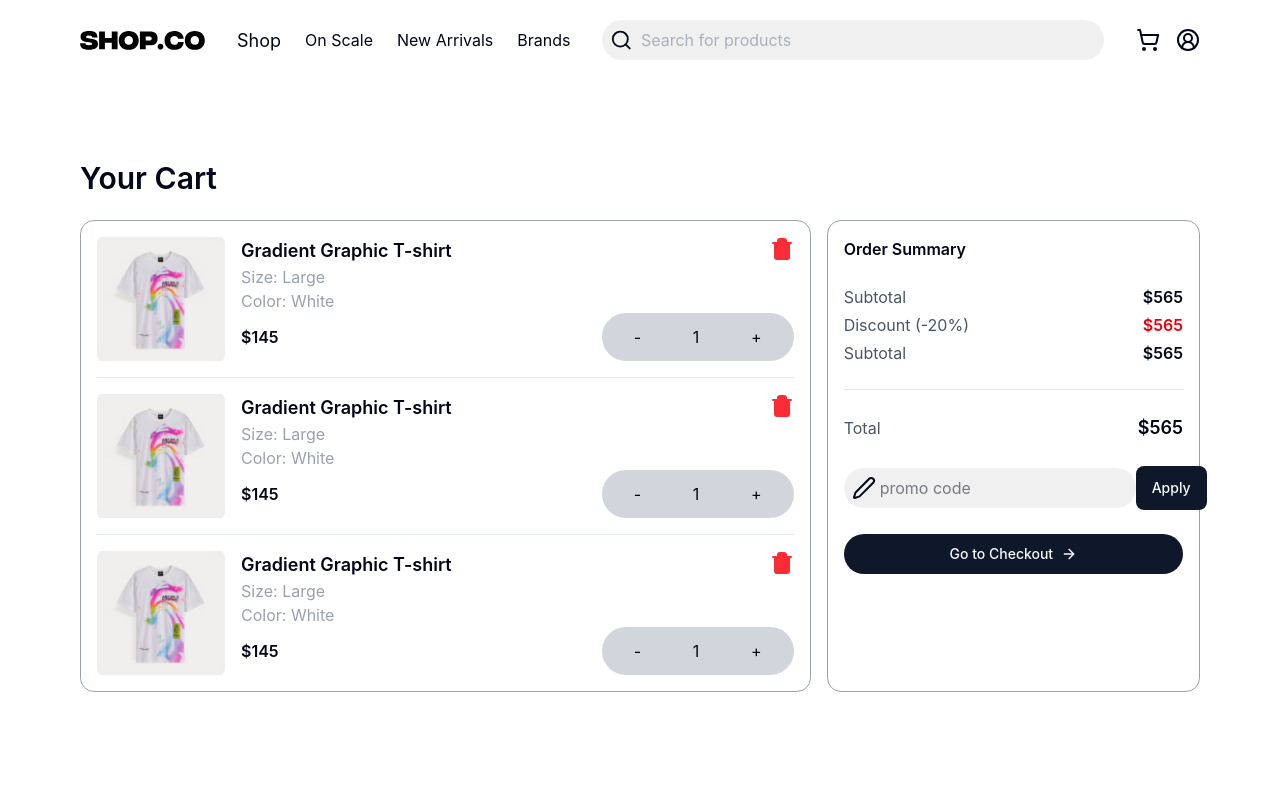
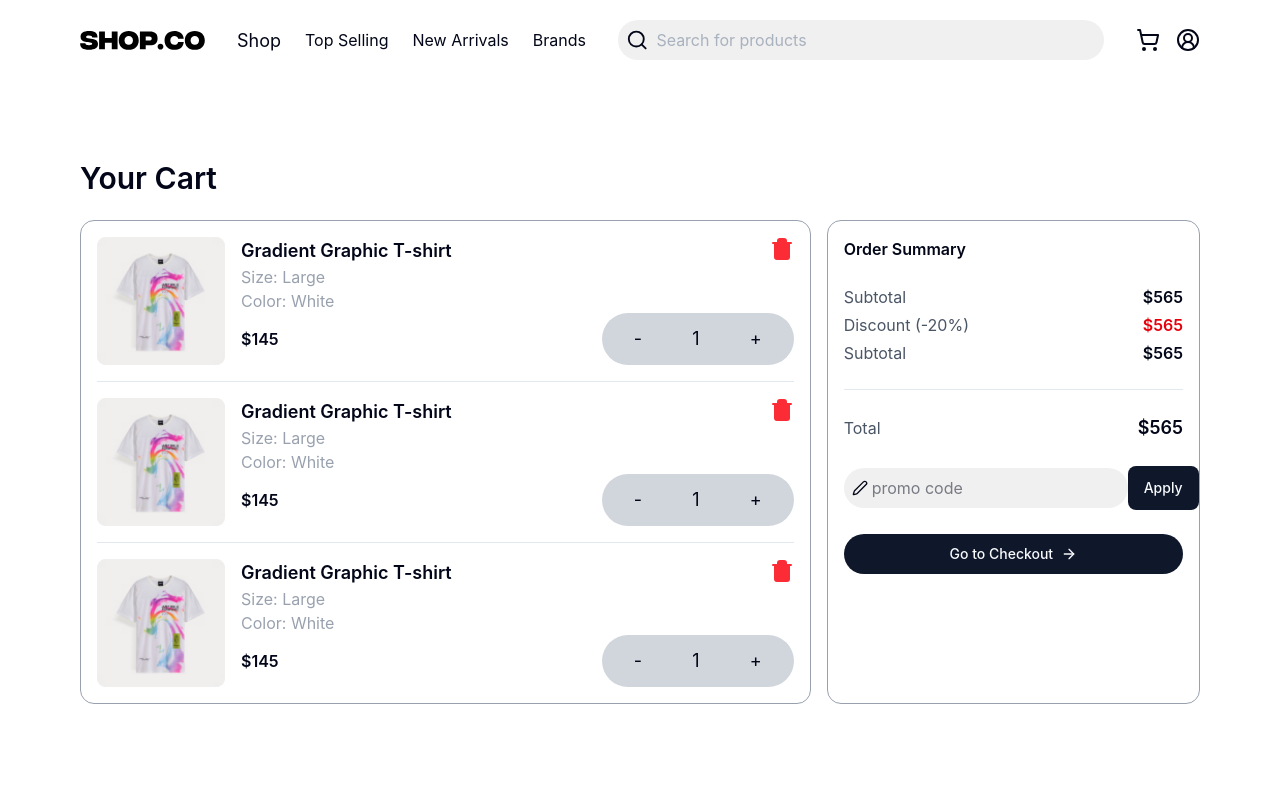
Before and after one commit to Saifullah-Afridi/ecom-desgin, a Next.js app: page /cart in a window 1280 px wide. Shown: the top 800 px of the page. Built offline with nearby package versions, Linux system fonts and the light colour scheme; a web font is replaced by a local one.

Commit message:
fixed small issues

```diff
--- a/app/cart/page.tsx
+++ b/app/cart/page.tsx
@@ -34,9 +34,9 @@ export default function CartPage() {
                 <div className="flex items-center justify-between ">
                   <span className="font-semibold"> $145</span>
                   <div className=" w-48 bg-gray-300 px-6 rounded-full py-3   flex items-center justify-between">
-                    <span className="cursor-pointer  px-2 ">-</span>
-                    <span className="cursor-pointer  px-2 ">1</span>
-                    <span className="cursor-pointer px-2 ">+</span>
+                    <span className="cursor-pointer  px-2  text-lg">-</span>
+                    <span className="cursor-pointer  px-2  text-lg">1</span>
+                    <span className="cursor-pointer px-2  text-lg">+</span>
                   </div>
                 </div>
               </div>
@@ -65,9 +65,9 @@ export default function CartPage() {
                 <div className="flex items-center justify-between ">
                   <span className="font-semibold"> $145</span>
                   <div className=" w-48 bg-gray-300 px-6 rounded-full py-3   flex items-center justify-between">
-                    <span className="cursor-pointer  px-2 ">-</span>
-                    <span className="cursor-pointer  px-2 ">1</span>
-                    <span className="cursor-pointer px-2 ">+</span>
+                    <span className="cursor-pointer  px-2  text-lg">-</span>
+                    <span className="cursor-pointer  px-2  text-lg">1</span>
+                    <span className="cursor-pointer px-2  text-lg">+</span>
                   </div>
                 </div>
               </div>
@@ -96,9 +96,9 @@ export default function CartPage() {
                 <div className="flex items-center justify-between ">
                   <span className="font-semibold"> $145</span>
                   <div className=" w-48 bg-gray-300 px-6 rounded-full py-3   flex items-center justify-between">
-                    <span className="cursor-pointer  px-2 ">-</span>
-                    <span className="cursor-pointer  px-2 ">1</span>
-                    <span className="cursor-pointer px-2 ">+</span>
+                    <span className="cursor-pointer  px-2  text-lg">-</span>
+                    <span className="cursor-pointer  px-2  text-lg">1</span>
+                    <span className="cursor-pointer px-2  text-lg">+</span>
                   </div>
                 </div>
               </div>
@@ -131,7 +131,7 @@ export default function CartPage() {
             </div>
             <div className="flex items-center  justify-between">
               <div className="flex-1 flex items-center h-10 gap-1 bg-[#F0F0F0] px-2  rounded-full ">
-                <Pen />
+                <Pen className="h-4 w-4" />
                 <input
                   className="bg-none border-none outline-none"
                   type="text"
--- a/app/globals.css
+++ b/app/globals.css
@@ -1,9 +1,14 @@
-@import url('https://fonts.googleapis.com/css2?family=Satoshi:wght@400;500;700&display=swap');
-@import url('https://fonts.cdnfonts.com/css/integral-cf');
-@import url('https://fonts.googleapis.com/css2?family=ABeeZee:ital@0;1&display=swap');
+@import url("https://fonts.googleapis.com/css2?family=Satoshi:wght@400;500;700&display=swap");
+@import url("https://fonts.cdnfonts.com/css/integral-cf");
+@import url("https://fonts.googleapis.com/css2?family=ABeeZee:ital@0;1&display=swap");
 
 @import "tailwindcss";
 @import "tw-animate-css";
+
+/* Smooth scroll behavior */
+html {
+  scroll-behavior: smooth;
+}
 
 @custom-variant dark (&:is(.dark *));
 
@@ -132,20 +137,25 @@
   }
   body {
     @apply bg-background text-foreground;
-    font-family: 'Satoshi', -apple-system, BlinkMacSystemFont, 'Segoe UI', sans-serif;
+    font-family:
+      "Satoshi",
+      -apple-system,
+      BlinkMacSystemFont,
+      "Segoe UI",
+      sans-serif;
   }
 }
 
 @utility heading-integral {
-  font-family: 'Integral CF', sans-serif;
+  font-family: "Integral CF", sans-serif;
   font-weight: 700;
 }
 
 @utility heading-abeezee {
-  font-family: 'ABeeZee', sans-serif;
+  font-family: "ABeeZee", sans-serif;
   font-weight: 400;
 }
 
 @utility text-satoshi {
-  font-family: 'Satoshi', sans-serif;
+  font-family: "Satoshi", sans-serif;
 }
--- a/app/page.tsx
+++ b/app/page.tsx
@@ -14,10 +14,16 @@ export default function HomePage() {
     <div className="min-h-screen">
       <HeroSectionNew />
       <BrandsSection />
-      <NewArrivalsSection />
+      <div id="new-arrivals">
+        <NewArrivalsSection />
+      </div>
       <Separator className="mx-auto max-w-7xl bg-black/10" />
-      <TopSellingSection />
-      <BrowseStyleSection />
+      <div id="top-selling">
+        <TopSellingSection />
+      </div>
+      <div id="browse-styles">
+        <BrowseStyleSection />
+      </div>
       <ReviewsSection />
     </div>
   );
--- a/components/NewArrival.tsx
+++ b/components/NewArrival.tsx
@@ -4,7 +4,7 @@ import ProductCard from "./ui/product-card";
 
 export default function NewArrival() {
   return (
-    <div className="px-2 md:px-8 lg:px-20 py-14">
+    <div id="arrival" className="px-2 md:px-8 lg:px-20 py-14">
       <h2 className=" font-bold text-3xl md:text-4xl lg:text-5xl lg:mb-16 font-bold text-center mb-8 ">
         New Arrival
       </h2>
--- a/components/bigger-screen-navigation.tsx
+++ b/components/bigger-screen-navigation.tsx
@@ -6,7 +6,7 @@ export default function BiggerScreenNavigation() {
   return (
     <div className="w-full mx-auto max-w-7xl px-2 md:px-8 lg:px-20 hidden lg:block py-5">
       <div className="flex items-center gap-8 ">
-        <div>
+        <Link href="/">
           <svg
             width="125"
             height="19"
@@ -19,18 +19,18 @@ export default function BiggerScreenNavigation() {
               fill="black"
             />
           </svg>
-        </div>
+        </Link>
         <ul className="flex gap-6 items-center">
           <li>
-            <Link href="/products" className="flex items-center gap-2">
-              <span className="text-[18px]"> Shop </span>
+            <Link href="/products" className="text-[18px]">
+              Shop
             </Link>
           </li>
           <li>
-            <Link href="/">On Scale</Link>
+            <Link href="/#top-selling">Top Selling</Link>
           </li>
           <li>
-            <Link href="/">New Arrivals</Link>
+            <Link href="/#new-arrivals">New Arrivals</Link>
           </li>
           <li>
             <Link href="/">Brands</Link>
@@ -45,7 +45,9 @@ export default function BiggerScreenNavigation() {
           />
         </div>
         <div className="flex items-center gap-4">
-          <ShoppingCart className="cursor-pointer" />
+          <Link href="/cart">
+            <ShoppingCart className="cursor-pointer" />
+          </Link>
           <UserCircle2 className="cursor-pointer" />
         </div>
       </div>
--- a/components/homepage/navbar-section.tsx
+++ b/components/homepage/navbar-section.tsx
@@ -47,19 +47,19 @@ export default function NavbarSection() {
                 Shop
               </button>
               <a
-                href="#"
+                href="/#on-sale"
                 className="text-satoshi text-[16px] text-black hover:opacity-70"
               >
                 On Sale
               </a>
               <a
-                href="#"
+                href="/#new-arrivals"
                 className="text-satoshi text-[16px] text-black hover:opacity-70"
               >
                 New Arrivals
               </a>
               <a
-                href="#"
+                href="/#browse-styles"
                 className="text-satoshi text-[16px] text-black hover:opacity-70"
               >
                 Brands
@@ -136,21 +136,21 @@ export default function NavbarSection() {
               <ChevronDownIcon className="h-2 w-3" />
             </button>
             <a
-              href="#"
+              href="/#on-sale"
               className="text-satoshi text-[16px] text-black hover:opacity-70"
               onClick={() => setIsMenuOpen(false)}
             >
               On Sale
             </a>
             <a
-              href="#"
+              href="/#new-arrivals"
               className="text-satoshi text-[16px] text-black hover:opacity-70"
               onClick={() => setIsMenuOpen(false)}
             >
               New Arrivals
             </a>
             <a
-              href="#"
+              href="/#browse-styles"
               className="text-satoshi text-[16px] text-black hover:opacity-70"
               onClick={() => setIsMenuOpen(false)}
             >
```
Also changed, not shown: components/HeroSection.tsx (+39 -26 lines).
